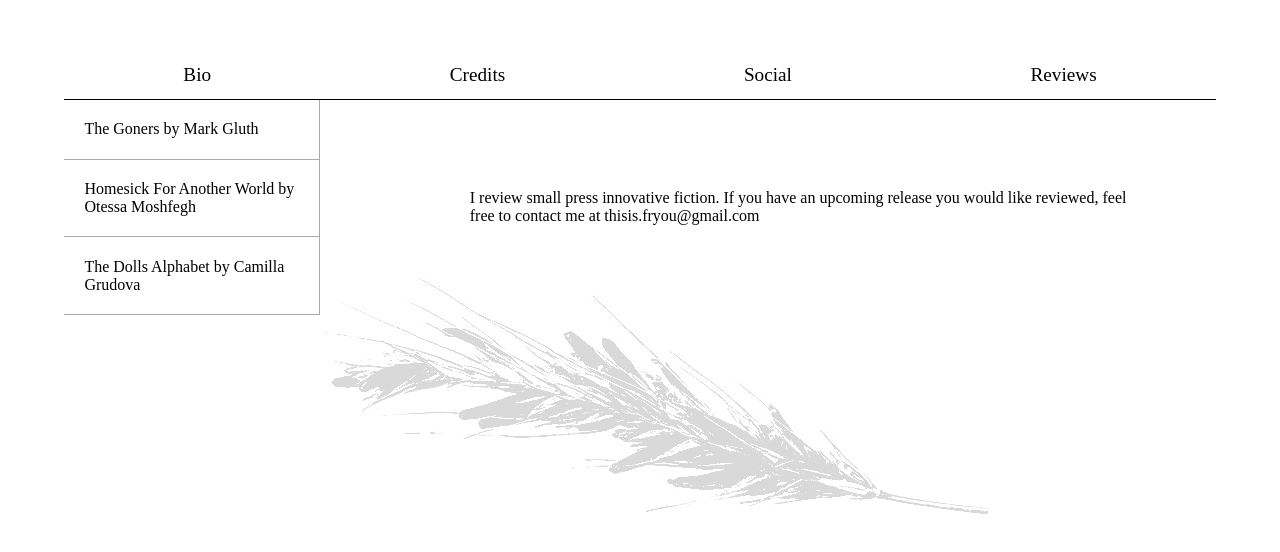
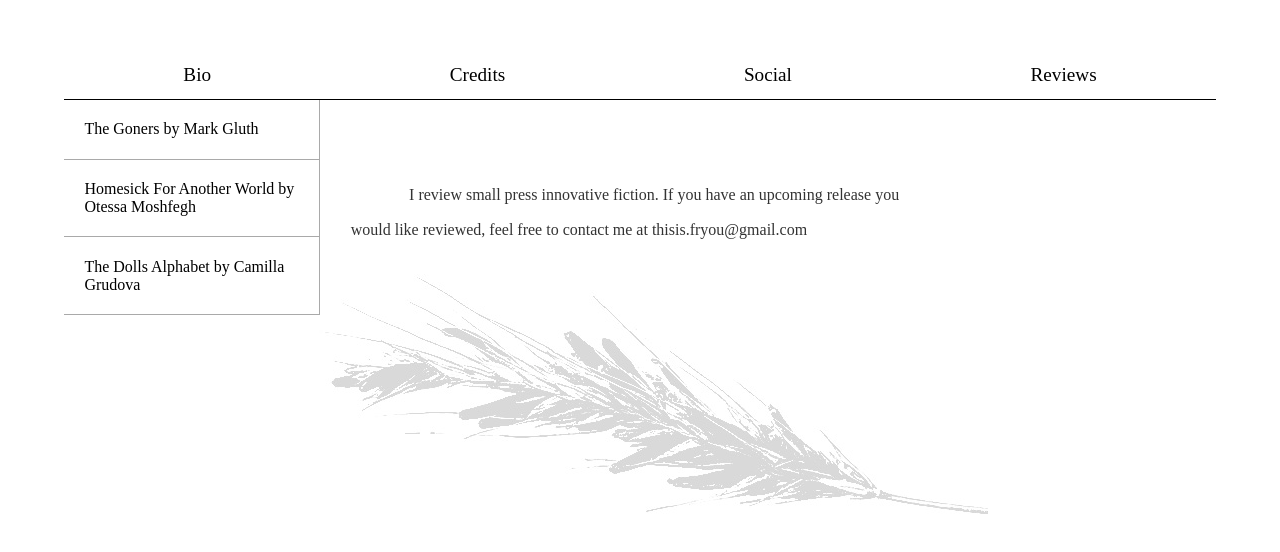
Before and after one commit to perfidiousscript/home_page, a Next.js app: page /reviews in a window 1280 px wide. Shown: the top 552 px of the page. Built offline with nearby package versions, Linux system fonts and the light colour scheme.

Commit message:
adds Abril font and improves review body

```diff
--- a/pages/reviews/index.js
+++ b/pages/reviews.js
@@ -2,10 +2,10 @@ import Head from "next/head";
 import Image from "next/image";
 import React, { useState, useEffect } from "react";
 import { useRouter } from "next/router";
-import styles from "../../styles/Reviews.module.css";
+import styles from "../styles/Reviews.module.css";
 import Link from "next/link";
-import Header from "../../components/header.js";
-import { reviews } from "../../public/reviews.js";
+import Header from "../components/header.js";
+import { reviews } from "../public/reviews.js";
 
 export default function Reviews() {
   const router = useRouter();
--- a/styles/Reviews.module.css
+++ b/styles/Reviews.module.css
@@ -9,7 +9,6 @@
 }
 
 .reviewContainer {
-  margin: auto;
   max-width: 60%;
 }
 
@@ -28,7 +27,12 @@
 
 .reviewBody {
   font-family: Fraunces;
-  margin: 8% 7%;
+  margin: 0% 15% 0 0%;
+  padding: 6% 5% 0 4%;
+  line-height: 2.2;
+  text-indent: 10%;
+  background: white;
+  opacity: 0.8;
 }
 
 .leftBarEntry {
```
Also changed, not shown: public/fonts/AbrilFatface-Regular.ttf (added).
